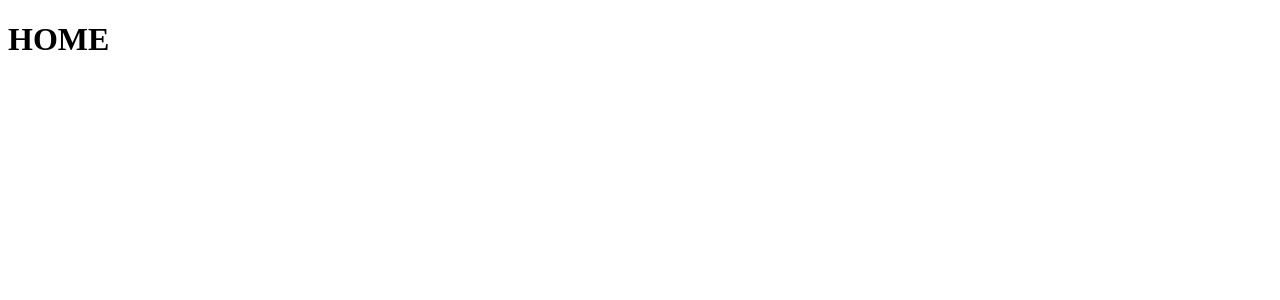
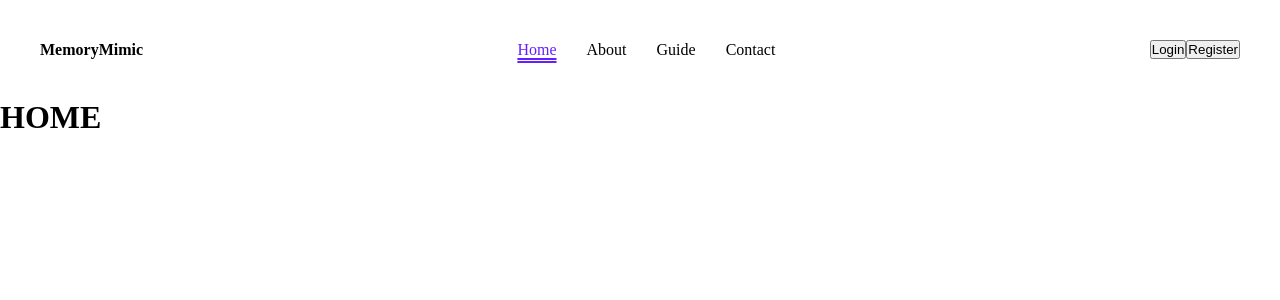
Before and after one commit to WinifredOgbeiwi/MemoryMimic-Fontend, a React (Vite) app: page / in a window 1280 px wide. Shown: the top 300 px of the page. Built offline with nearby package versions, Linux system fonts and the light colour scheme.

Commit message:
creation of navbar

```diff
--- a/src/constant/data.js
+++ b/src/constant/data.js
@@ -0,0 +1,24 @@
+import { ROUTES } from "./routes";
+
+export const navdata = [
+  {
+    id: 1,
+    text: "Home",
+    path: ROUTES.HOME,
+  },
+  {
+    id: 2,
+    text: "About",
+    path: ROUTES.ABOUT,
+  },
+  {
+    id: 3,
+    text: "Guide",
+    path: ROUTES.GUIDE,
+  },
+  {
+    id: 3,
+    text: "Contact",
+    path: ROUTES.CONTACT,
+  },
+];
--- a/src/constant/routes.js
+++ b/src/constant/routes.js
@@ -1,8 +1,9 @@
 export const ROUTES = {
   // web
   HOME: "/",
+  ABOUT: "/about",
+  GUIDE: "/guide",
   CONTACT: "/contact-us",
   PRIVACY: "/privacy",
   FAQ: "/frequent-asked-questions",
-
 };
--- a/src/index.css
+++ b/src/index.css
@@ -0,0 +1,40 @@
+:root {
+    --mainBc: white;
+    --mainTc: #651FFF;
+    --font-small: 14px;
+    --font-medium: 16px;
+    --font-large: 18px;
+    --font-xlarge: 20px;
+    --font-heading-small: 24px;
+    --font-heading-medium: 28px;
+    --font-heading-large: 32px;
+}
+
+* {
+    margin: 0;
+    padding: 0;
+    box-sizing: border-box;
+}
+
+a {
+    text-decoration: none;
+    color: inherit;
+}
+
+li {
+    list-style: none;
+}
+
+nav {
+    padding: 40px;
+}
+
+.flex {
+    display: flex;
+    justify-content: space-between;
+    align-items: center;
+}
+
+.page-space {
+    margin-top: 100px;
+}
--- a/src/layout/Header.jsx
+++ b/src/layout/Header.jsx
@@ -0,0 +1,88 @@
+import React, { useEffect, useState } from "react";
+import '../styles/homepage.css'
+import { Link, useLocation } from "react-router-dom";
+import { navdata } from "../constant/data";
+import { AiOutlineMenuUnfold } from "react-icons/ai";
+import { FaTimes } from "react-icons/fa";
+import { MOBILE_WINDOW_SIZE, Mapping } from "../utils/util";
+
+const Header = () => {
+
+    const [isNavShown, setNavShown] = useState(false)
+
+    const [windowWidth, setWindowWidth] = useState(window.innerWidth);
+
+    const location = useLocation();
+
+    const pathRoute = (route) => {
+        if (route === location.pathname) return true;
+    };
+
+    const handleResize = () => {
+        setWindowWidth(window.innerWidth);
+    };
+
+    useEffect(() => {
+        window.addEventListener("resize", handleResize);
+        return () => window.removeEventListener("resize", handleResize);
+    }, []);
+
+    return (
+        <nav className="nav-container flex">
+            <header>
+                <h4>MemoryMimic</h4>
+            </header>
+            {windowWidth > MOBILE_WINDOW_SIZE ?
+            <>
+            <ul className="nav-list">
+                 <Mapping
+                    of={navdata}
+                    render={(item, index) => (
+                        <Link
+                            key={index}
+                            to={item.path}
+                            className={`${pathRoute(item.path) && "path-design"}`}
+                        >
+
+
+                            {item.text}
+                        </Link>
+                    )} />
+            </ul>
+                    <div className="nav_buttons">
+                        <button>Login</button>
+                        <button>Register</button>
+                    </div>
+            </> :
+            <>
+                    {isNavShown ? <FaTimes className="nav-menu" onClick={() => setNavShown(!isNavShown)} /> : <AiOutlineMenuUnfold className="nav-menu" onClick={() => setNavShown(!isNavShown)} />}
+                   {isNavShown && (
+                <div className="mobile-nav">
+                    <ul className=" nav-list">
+                        <Mapping
+                            of={navdata}
+                            render={(item, index) => (
+                                <Link
+                                    key={index}
+                                    to={item.path}
+                                    className={`${pathRoute(item.path) && "path-design"}`}
+                                >
+                                    {item.text}
+                                </Link>
+                            )} />
+                    </ul>
+                    <div className="nav_buttons">
+                        <button>Login</button>
+                        <button>Register</button>
+                    </div>
+                </div>
+
+            )}
+            </>
+           }
+
+        </nav>
+    );
+};
+
+export default Header;
--- a/src/routes/HomeRoutes.jsx
+++ b/src/routes/HomeRoutes.jsx
@@ -6,11 +6,13 @@ import Home from '../pages/web/Home';
 import Contact from '../pages/web/Contact';
 import Privacy from '../pages/web/Privacy';
 import Faq from '../pages/web/Faq';
+import Header from '../layout/Header';
 
 const HomeRoutes = () => {
 
     return (
         <>
+        <Header/>
             <Routes>
                 <Route path={ROUTES.HOME} element={<Home />} />
                 <Route path={ROUTES.CONTACT} element={<Contact />} />
--- /dev/null
+++ b/src/styles/homepage.css
@@ -0,0 +1,34 @@
+.path-design {
+    text-decoration: underline var(--mainTc);
+    text-underline-offset: .2rem;
+    text-decoration-thickness: .11rem;
+    text-decoration-style:double;
+    color: var(--mainTc)
+}
+.nav-list {
+    display: flex;
+    gap: 30px;
+}
+
+.nav-list a:hover {
+    transform: scale(1.2);
+}
+.nav-menu {
+    font-size: var(--font-heading-large);
+}
+   .mobile-nav {
+       display: block;
+       position: absolute;
+       right: 0;
+       top: 70px;
+       padding: 10px;
+       /* width: 30%; */
+       height: 100vh;
+       z-index: 1000;
+   }
+
+@media (max-width:768px) {
+    .nav-list {
+        flex-direction: column;
+    }
+}
```
